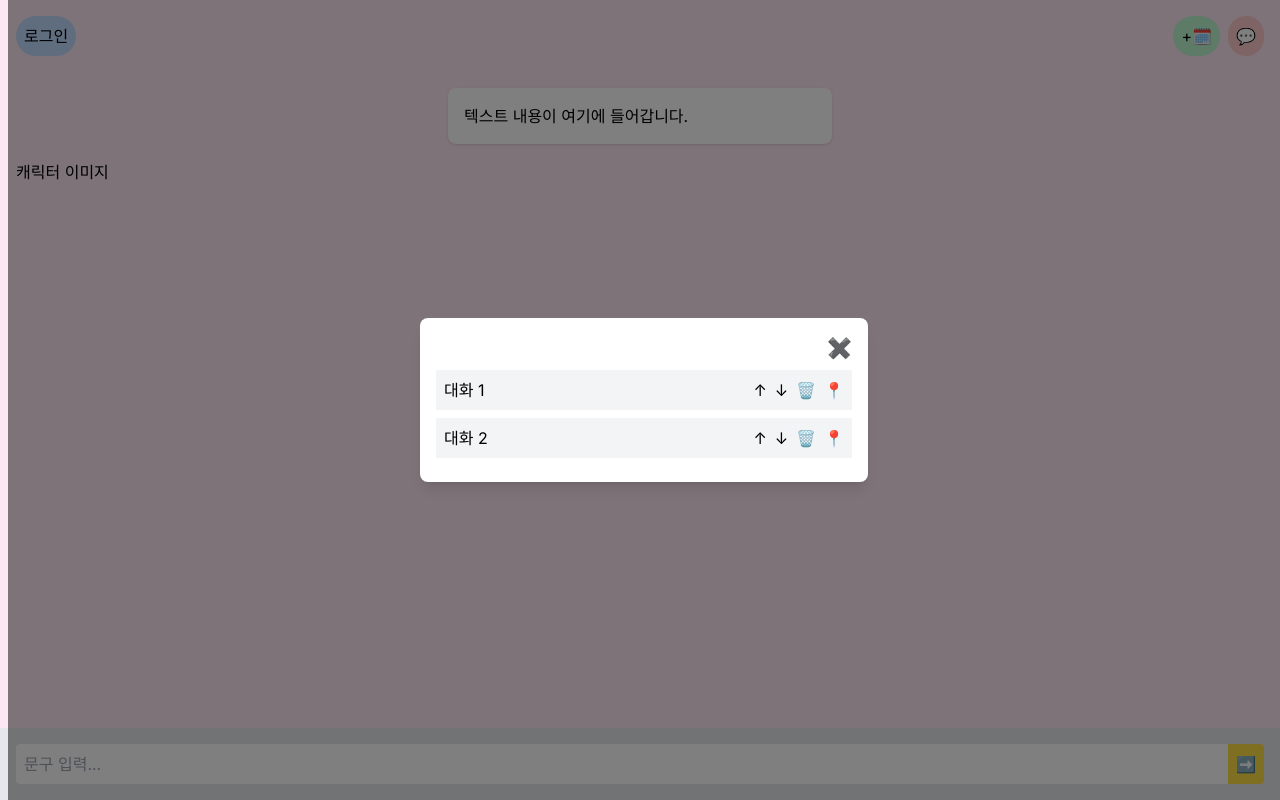
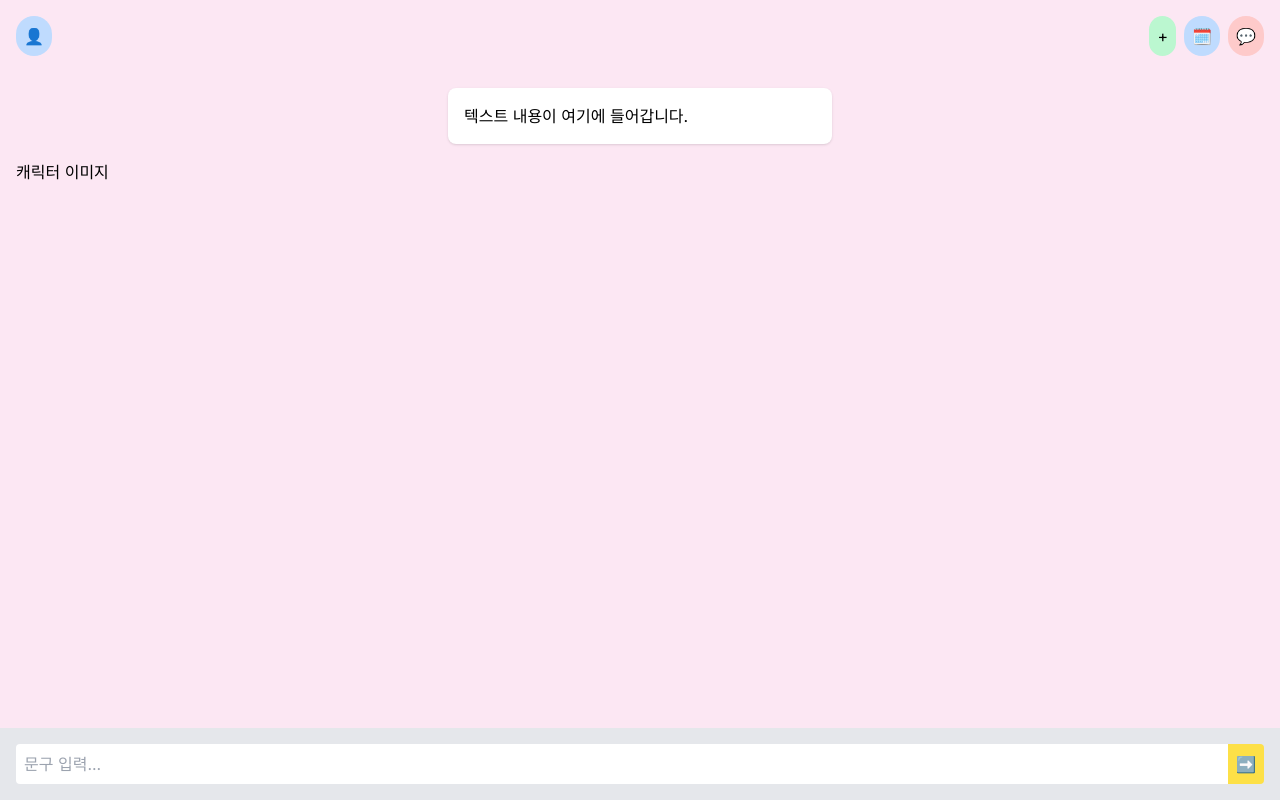
Before and after one commit to JungYoungSick/24-01-27_yourQuestion, a Next.js app in the folder yourquestion/: page / in a window 1280 px wide. Built offline with nearby package versions, Linux system fonts and the light colour scheme.

Commit message:
UI변경 및 list 버튼 상태설정

```diff
--- a/yourquestion/src/app/page.tsx
+++ b/yourquestion/src/app/page.tsx
@@ -19,7 +19,7 @@ const MainPage: React.FC = () => {
         </div>
         <div className="flex space-x-2">
           {/* 1시 방향 UI (추가, 달력, 채팅 버튼) */}
-          <button className="p-2 bg-green-200 rounded-full">+🗓️</button>
+          <button className="p-2 bg-green-200 rounded-full">+</button>
           <TalkList />
           <button className="p-2 bg-red-200 rounded-full">💬</button>
         </div>
--- a/yourquestion/src/app/ui/button/loginpopup.tsx
+++ b/yourquestion/src/app/ui/button/loginpopup.tsx
@@ -18,7 +18,7 @@ const LoginPopup: React.FC = () => {
         className="p-2 bg-blue-200 rounded-full"
         onClick={handleLoginClick}
       >
-        로그인
+        👤
       </button>
 
       {isPopupOpen && (
--- a/yourquestion/src/app/ui/button/talklist.tsx
+++ b/yourquestion/src/app/ui/button/talklist.tsx
@@ -2,6 +2,15 @@
 import React, { useState } from "react";
 
 export const TalkList: React.FC = () => {
+  const [isPopupOpen, setIsPopupOpen] = useState(false);
+
+  const handleListOpenClick = () => {
+    setIsPopupOpen(true);
+  };
+
+  const handleListCloseClick = () => {
+    setIsPopupOpen(false);
+  };
   // 리스트 아이템의 상태를 관리하는 state
   const [items, setItems] = useState([
     // 초기 아이템 예시
@@ -24,11 +33,19 @@ export const TalkList: React.FC = () => {
   };
 
   return (
+    <>
+      <button
+        className="p-2 bg-blue-200 rounded-full"
+        onClick={handleListOpenClick}
+      >
+        🗓️
+      </button>
+      {isPopupOpen && (
         <div className="fixed inset-0 bg-black bg-opacity-50 flex justify-center items-center">
           <div className="bg-white p-4 rounded-lg shadow-lg w-full max-w-md">
             <div className="flex justify-end">
               {/* 팝업 닫기 버튼 */}
-          <button className="text-xl">✖️</button>
+              <button onClick={handleListCloseClick}>📌</button>
             </div>
             <ul>
               {items.map((item) => (
@@ -40,7 +57,9 @@ export const TalkList: React.FC = () => {
                   {/* 위치 변경, 삭제, 고정 버튼 */}
                   <div className="flex space-x-2">
                     <button onClick={() => handleMove(item.id, "up")}>↑</button>
-                <button onClick={() => handleMove(item.id, "down")}>↓</button>
+                    <button onClick={() => handleMove(item.id, "down")}>
+                      ↓
+                    </button>
                     <button
                       onClick={() => handleDelete(item.id)}
                       className="text-red-500"
@@ -59,6 +78,8 @@ export const TalkList: React.FC = () => {
             </ul>
           </div>
         </div>
+      )}
+    </>
   );
 };
 
```
Lines whose indentation alone changed are shown as unchanged.
